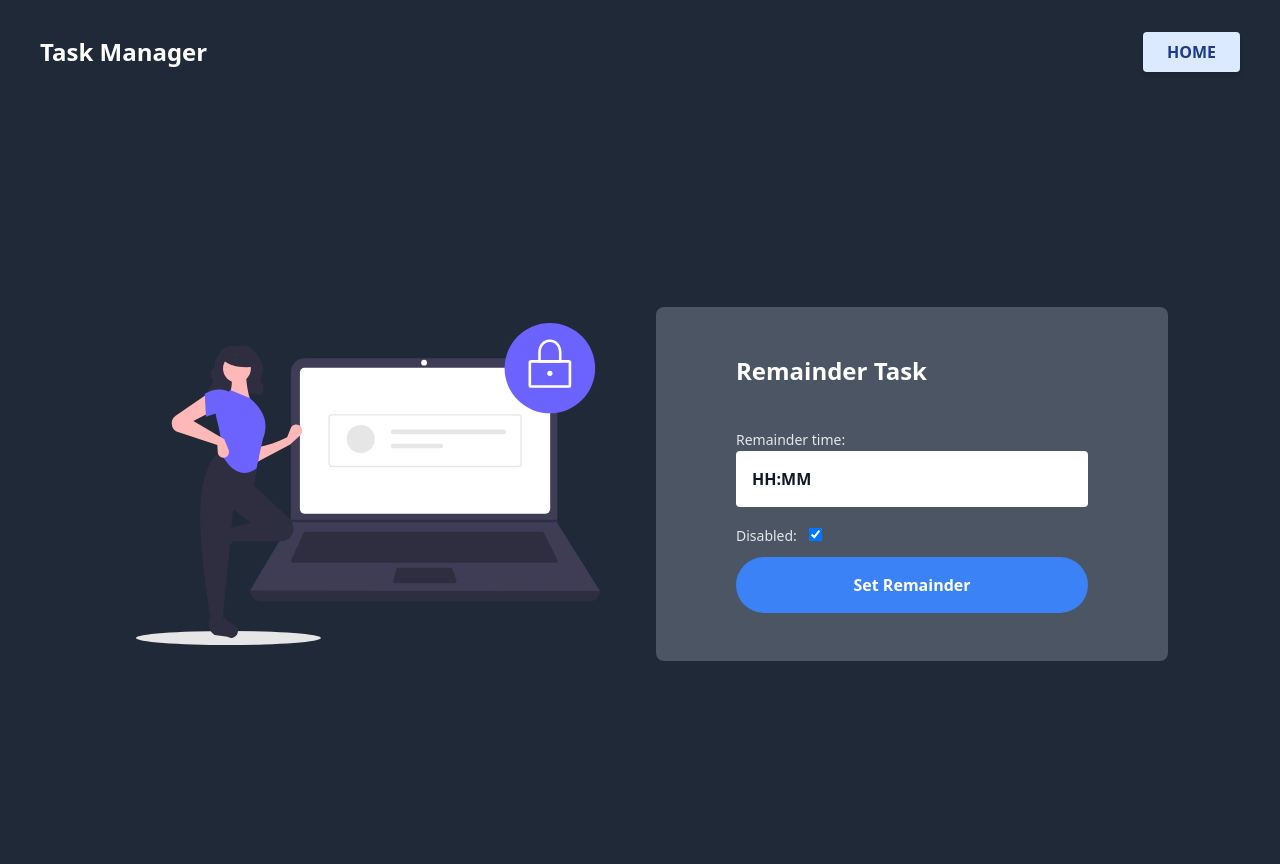
After one commit to GanapriyaS/GDC-Fellowship, a Django app: page /remainder/ in a window 1280 px wide. The commit adds this page. Run offline with Django 3.2, Linux system fonts and the light colour scheme; the visitor is signed in with stand-in values (Sample User, id 1).

```diff
--- a/task_manager/celery.py
+++ b/task_manager/celery.py
@@ -10,9 +10,3 @@ os.environ.setdefault("DJANGO_SETTINGS_MODULE", "task_manager.settings")
 app = Celery("task_manager")
 app.config_from_object("django.conf:settings")
 app.autodiscover_tasks(lambda: settings.INSTALLED_APPS)
-
-
-# Periodic Task
-@periodic_task(run_every=timedelta(seconds=30))
-def every_30_seconds():
-    print("Running Every 30 Seconds!")
--- a/task_manager/settings.py
+++ b/task_manager/settings.py
@@ -51,7 +51,7 @@ MIDDLEWARE = [
     "django.contrib.auth.middleware.AuthenticationMiddleware",
     "django.contrib.messages.middleware.MessageMiddleware",
     "django.middleware.clickjacking.XFrameOptionsMiddleware",
-    "tasks.middleware.CustomMiddlleware",
+    # "tasks.middleware.CustomMiddlleware",
 ]
 
 ROOT_URLCONF = "task_manager.urls"
--- a/tasks/admin.py
+++ b/tasks/admin.py
@@ -2,7 +2,8 @@ from django.contrib import admin
 
 # Register your models here.
 from .models import Task
-from .models import StatusHistory
+from .models import StatusHistory, Report
 
 admin.sites.site.register(Task)
 admin.sites.site.register(StatusHistory)
+admin.sites.site.register(Report)
--- a/tasks/forms.py
+++ b/tasks/forms.py
@@ -5,7 +5,7 @@ from django.contrib.auth.forms import (
     UsernameField,
 )
 from django.forms import ModelForm, ValidationError
-from tasks.models import Task
+from tasks.models import Task, Report
 
 # Customising signup form
 class UserSignupForm(UserCreationForm):
@@ -97,3 +97,26 @@ class UserLoginForm(AuthenticationForm):
             }
         )
     )
+
+
+# Form to set remainder time
+class EmailReportForm(ModelForm):
+    class Meta:
+        model = Report
+        widgets = {
+            "remainder_time": forms.TimeInput(
+                attrs={
+                    "class": "w-full pl-4 pr-6 py-4 font-bold placeholder-gray-900 rounded mb-4 focus:outline-none",
+                    "placeholder": "HH:MM",
+                }
+            )
+        }
+        fields = ["remainder_time", "disabled"]
+
+    def __init__(self, *args, **kwargs):
+        super().__init__(*args, **kwargs)
+        self.fields["disabled"].widget.attrs.update(
+            {
+                "class": "ml-2 mb-4 focus:outline-none",
+            }
+        )
--- a/tasks/models.py
+++ b/tasks/models.py
@@ -4,10 +4,10 @@ from django.db.models.signals import pre_save
 from django.dispatch import receiver
 
 STATUS_CHOICES = (
-    ("PENDING", "PENDING"),
-    ("IN_PROGRESS", "IN_PROGRESS"),
-    ("COMPLETED", "COMPLETED"),
-    ("CANCELLED", "CANCELLED"),
+    ("0", "PENDING"),
+    ("1", "IN_PROGRESS"),
+    ("2", "COMPLETED"),
+    ("3", "CANCELLED"),
 )
 
 
@@ -40,6 +40,16 @@ class StatusHistory(models.Model):
         return self.task.title
 
 
+class Report(models.Model):
+    user = models.ForeignKey(User, on_delete=models.CASCADE, null=True)
+    remainder_time = models.TimeField()
+    last_day = models.DateField(null=True, default=None, blank=True)
+    disabled = models.BooleanField(default=True)
+
+    def __str__(self):
+        return self.user.username
+
+
 # https://docs.djangoproject.com/en/4.0/topics/signals/
 @receiver(pre_save, sender=Task)
 def handler(sender, instance, **kwargs):
--- a/tasks/urls.py
+++ b/tasks/urls.py
@@ -6,6 +6,7 @@ from tasks.views import (
     GenericTaskUpdateView,
     GenericTaskDetailView,
     GenericTaskDeleteView,
+    GenericTaskEmailReportView,
     UserCreateView,
     UserLoginView,
 )
@@ -33,5 +34,6 @@ urlpatterns = [
     path("user/login/", UserLoginView.as_view(), name="login"),
     path("user/signup/", UserCreateView.as_view(), name="signup"),
     path("user/logout/", LogoutView.as_view(), name="logout"),
+    path("remainder/", GenericTaskEmailReportView.as_view(), name="set-remainder"),
     path("", include(nested_router.urls)),
 ] + router.urls
--- a/tasks/views.py
+++ b/tasks/views.py
@@ -1,17 +1,18 @@
 # Add all your views here
 
 
+from math import remainder
 from django.contrib.auth.mixins import LoginRequiredMixin
 from django.contrib.auth.views import LoginView
 
 from django.http import HttpResponseRedirect
 
-from tasks.forms import UserSignupForm, UserLoginForm, TaskCreateForm
+from tasks.forms import UserSignupForm, UserLoginForm, TaskCreateForm, EmailReportForm
 from django.views.generic.detail import DetailView
-from django.views.generic.edit import CreateView, DeleteView, UpdateView
+from django.views.generic.edit import CreateView, DeleteView, UpdateView, FormView
 from django.views.generic.list import ListView
 
-from tasks.models import Task
+from tasks.models import Task, Report
 
 
 # ==================================== USER VIEWS =================================
@@ -90,6 +91,26 @@ class GenericTaskCreateView(LoginRequiredMixin, CreateView):
         return HttpResponseRedirect(self.get_success_url())
 
 
+# to update or create a remainder
+class GenericTaskEmailReportView(LoginRequiredMixin, FormView):
+    form_class = EmailReportForm
+    template_name = "remainder.html"
+    success_url = "/"
+
+    def form_valid(self, form):
+        user = Report.objects.filter(user=self.request.user)
+        if user:
+            user.update(
+                disabled=form.cleaned_data["disabled"],
+                remainder_time=form.cleaned_data["remainder_time"],
+            )
+        else:
+            self.object = form.save()
+            self.object.user = self.request.user
+            self.object.save()
+        return HttpResponseRedirect(self.get_success_url())
+
+
 # To detail view of tasks
 class GenericTaskDetailView(AuthorisedTaskManager, DetailView):
     model = Task
--- /dev/null
+++ b/templates/remainder.html
@@ -0,0 +1,54 @@
+{% extends "base.html" %}
+{% load static %}
+{% block link %}/{% endblock %}
+{% block tab %}HOME{% endblock %}
+{% block content %}
+
+
+<section class="relative lg:px-20 xl:py-10 bg-gray-800 overflow-hidden">
+
+    <div class="relative container px-4 mx-auto">
+
+            <div class="flex flex-wrap items-center justify-center" style="min-height: 85vh;">
+<div class="w-full lg:w-1/2  py-6 px-10">
+    <img src="{% static 'img/login.svg' %}" alt="Login image">
+</div>
+<div class="w-full lg:w-1/2 px-4">
+                    <div class="px-6 lg:px-20 py-6 lg:py-12 bg-gray-600 rounded-lg">
+
+                        <form action="/remainder/" method='POST' onsubmit="return confirm('Are you sure with settings?')">
+
+                            <span class="text-sm text-red-400 hover:text-red-500 font-bold ">{{ form.non_field_errors }}</span>
+
+
+                            {% csrf_token %}
+
+                            <h3 class="mb-10 text-2xl text-white font-bold font-heading">Remainder Task</h3>
+
+                            {% for field in form %}
+
+
+                                <label for="{{ field.id_for_label }}" class="text-sm text-gray-200 hover:text-white">{{ field.label_tag}}</label>
+                                    <span class="text-sm text-red-400 hover:text-red-500 font-bold ">{{ field.errors }}</span>
+                                 {{ field }}
+                                {% if field.help_text %}
+                                <p class="help">{{ field.help_text|safe }}</p>
+                                {% endif %}
+
+                            {% endfor %}
+
+
+
+                            <button
+                                class="py-4 w-full bg-blue-500 hover:bg-blue-600 text-white font-bold rounded-full transition duration-200">
+                                Set Remainder</button>
+                        </form>
+
+
+                    </div>
+                </div>
+            </div>
+        </div>
+    </div>
+</section>
+{% endblock %}
```
Also changed, not shown: tasks/tasks.py (+23 -28 lines), templates/detail.html (+13 -0 lines), tasks/migrations/0002_alter_statushistory_new_status_and_more.py (added), tasks/migrations/0003_report.py (added), tasks/migrations/0004_rename_reminder_time_report_remainder_time.py (added), tasks/migrations/0005_delete_report.py (added), tasks/migrations/0006_report.py (added).
